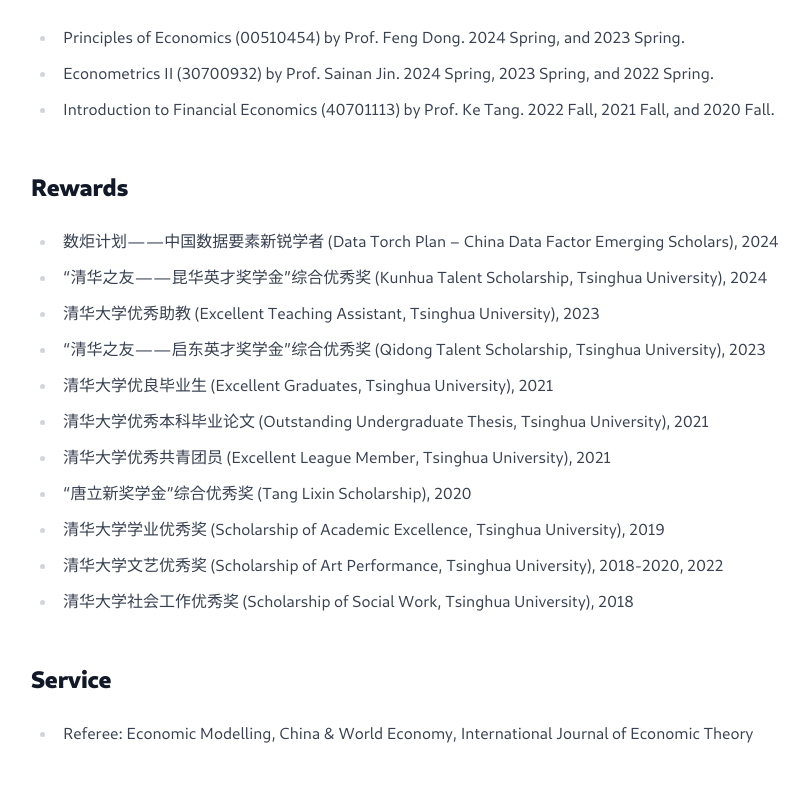
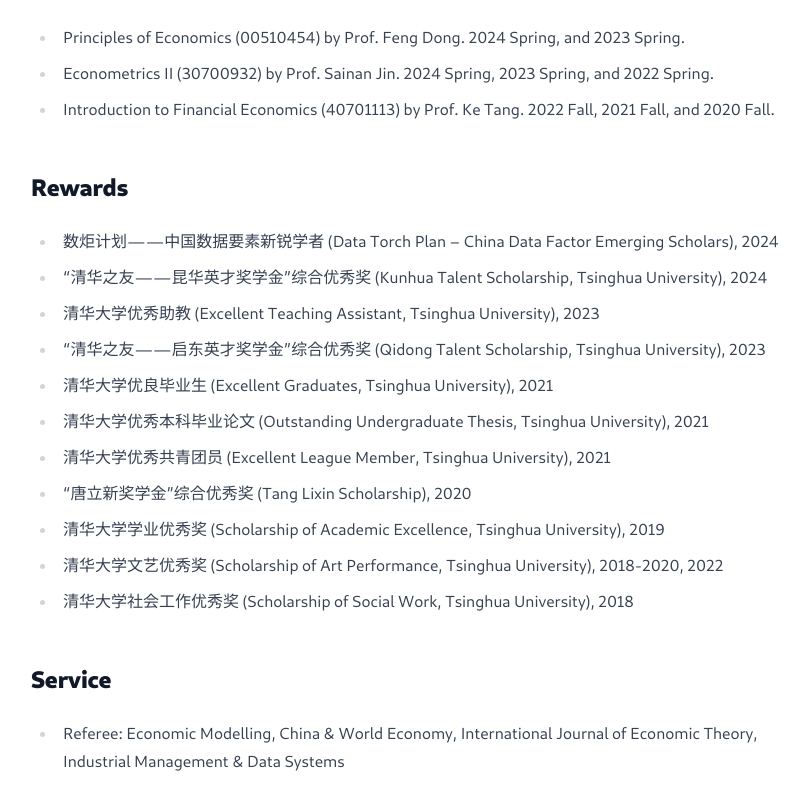
Before and after one commit to lijinpu/lijinpu.github.io, a Next.js app: page /cv in a window 1280 px wide. Shown: the part 1322-2117 px from the top of the page, without its empty margins (233-1042 px from the left). Before the commit the page ends 2089 px from the top, so only its background shows below. Built offline with nearby package versions, Linux system fonts and the light colour scheme.

Commit message:
auto update

```diff
--- a/pages/cv.tsx
+++ b/pages/cv.tsx
@@ -128,7 +128,7 @@
 
         <h2>Service</h2>
         <ul>
-            <li>Referee: Economic Modelling, China & World Economy, International Journal of Economic Theory</li>
+            <li>Referee: Economic Modelling, China & World Economy, International Journal of Economic Theory, Industrial Management & Data Systems</li>
 
         </ul>
       </div>
```
